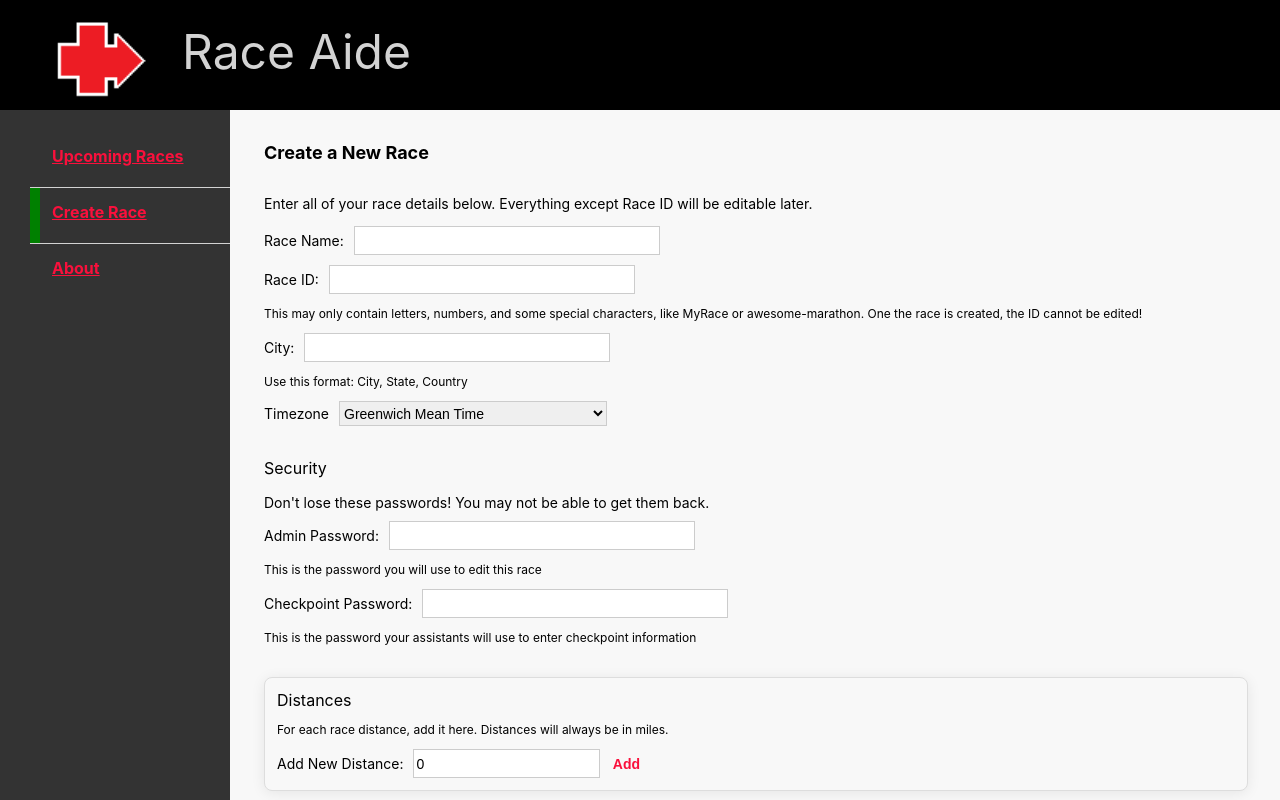
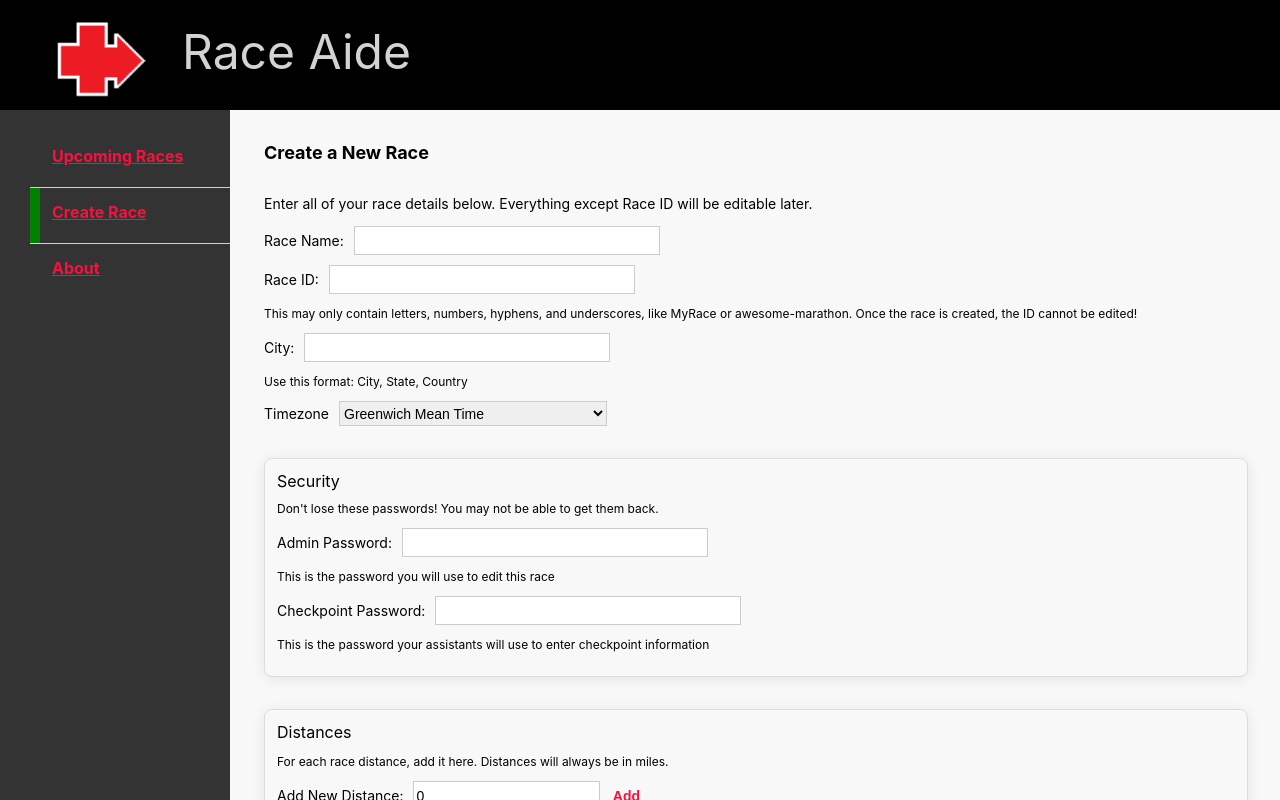
Before and after one commit to Pevio/race-aide, a React (Create React App) app in the folder client/: page /createrace in a window 1280 px wide. Shown: the top 800 px of the page. Built offline with nearby package versions, Linux system fonts and the light colour scheme.

Commit message:
styles and help text improvements

```diff
--- a/client/src/components/RaceDetailsForm.tsx
+++ b/client/src/components/RaceDetailsForm.tsx
@@ -125,7 +125,7 @@ export function RaceDetailsForm(props: Props) {
         getFormInputField(
           "raceId",
           "Race ID",
-          "This may only contain letters, numbers, and some special characters, like MyRace or awesome-marathon. One the race is created, the ID cannot be edited!"
+          "This may only contain letters, numbers, hyphens, and underscores, like MyRace or awesome-marathon. Once the race is created, the ID cannot be edited!"
         )}
       {getFormInputField(
         "city",
@@ -177,7 +177,7 @@ export function RaceDetailsForm(props: Props) {
         </select>
       </div>
       {props.isUpdate ? (
-        <p style={{ marginTop: 10 }}>
+        <p style={{ marginTop: 16 }}>
           If you forgot your passwords, you can{" "}
           <Link
             to={`/${raceDetails.raceId}/editpasswords`}
@@ -189,9 +189,9 @@ export function RaceDetailsForm(props: Props) {
         </p>
       ) : (
         <>
-          <div>
-            <p style={{ marginTop: 32, fontSize: 16 }}>Security</p>
-            <p style={{ margin: 0 }}>
+          <div className="container" style={{marginTop: 32}}>
+            <h3>Security</h3>
+            <p style={{ marginTop: 10, fontSize: 12 }}>
               Don't lose these passwords! You may not be able to get them back.
             </p>
             {getFormInputField(
--- a/client/src/pages/HomePages/About.tsx
+++ b/client/src/pages/HomePages/About.tsx
@@ -1,33 +1,38 @@
+import { CSSProperties } from "react";
+
 export function About() {
+  const pTagStyles: CSSProperties = {
+    marginTop: 8
+  }
   return (
     <>
       <h1>About Race Aide</h1>
-      <p>
+      <p style={pTagStyles}>
         At Race Aide, you don't have to worry about tracking your race. With
         easy solutions to keep track of your runners and their distances. Here
         are some of our features:
       </p>
-      <p>
+      <p style={pTagStyles}>
         <b>Results:</b> Race Aide will show you the results of your race, with
         distances broken down by checkpoints, with no extra work for race
         directors.
       </p>
-      <p>
+      <p style={pTagStyles}>
         <b>Ease of use:</b> Your assistants at checkpoints and aid stations only
         need to see the bib number of runners to log times. Friends following
         along will see where favorite runners are at.
       </p>
-      <p>
+      <p style={pTagStyles}>
         <b>Metrics:</b> Wondering which leg of the race was the most difficult?
         Want to know if the winner made a massive comback? Race Aide will give
         you all the statistics you need for your race. If you want more, you can
         copy the raw data to do what you like with it.
       </p>
-      <p>
+      <p style={pTagStyles}>
         <b>Safety:</b> If a runner gets lost, Race Aide will tell you the last
         checkpoint they were at, greatly assiting in potential searches
       </p>
-      <p>For more information, contact Peter Gossell.</p>
+      <p style={pTagStyles}>For more information, contact Peter Gossell.</p>
     </>
   );
 }
--- a/client/src/pages/Race/RaceParticipants.tsx
+++ b/client/src/pages/Race/RaceParticipants.tsx
@@ -88,13 +88,13 @@ export function RaceParticipants({
         <select
           onChange={(e) => {
             const value = e.target.value;
-            if (value === "ALL") setSelectedDistance(undefined);
+            if (!value) setSelectedDistance(undefined);
             setSelectedDistance(Number.parseFloat(e.target.value));
           }}
           value={selectedDistance || "ALL"}
           style={{ marginLeft: 10 }}
         >
-          <option value="0">Select a Distance</option>
+          <option>Select a Distance</option>
           {race?.raceDetails?.distances?.map((distance) => (
             <option key={distance} value={String(distance)}>
               {`${distance} Miles`}
@@ -109,10 +109,10 @@ export function RaceParticipants({
           {`Refresh ${hasStarted ? "Results" : "Participants"}`}
         </button>
       </div>
-      {isAdmin && (
+      {isAdmin && selectedDistance && (
         <p style={{ marginTop: 5 }}>Click a runner to edit their details.</p>
       )}
-      {(!hasStarted || selectedDistance) && (
+      {selectedDistance ? (
         <DataTable
           columns={
             hasStarted && selectedDistance
@@ -265,7 +265,7 @@ export function RaceParticipants({
           }
           defaultSortFieldId={hasStarted ? "distance" : "name"}
         />
-      )}
+      ) : <p>{`Select a distance to see ${hasStarted ? "Results" : "Participants"} for that race.`}</p>}
       {isAdmin && (
         <>
           <hr />
```
